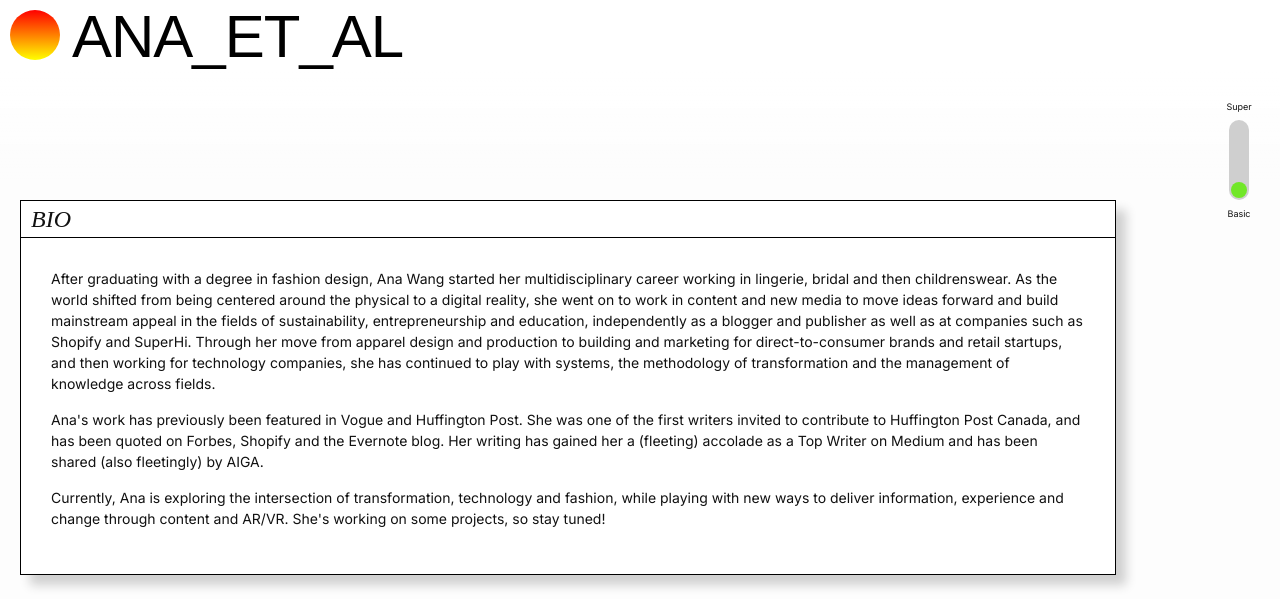
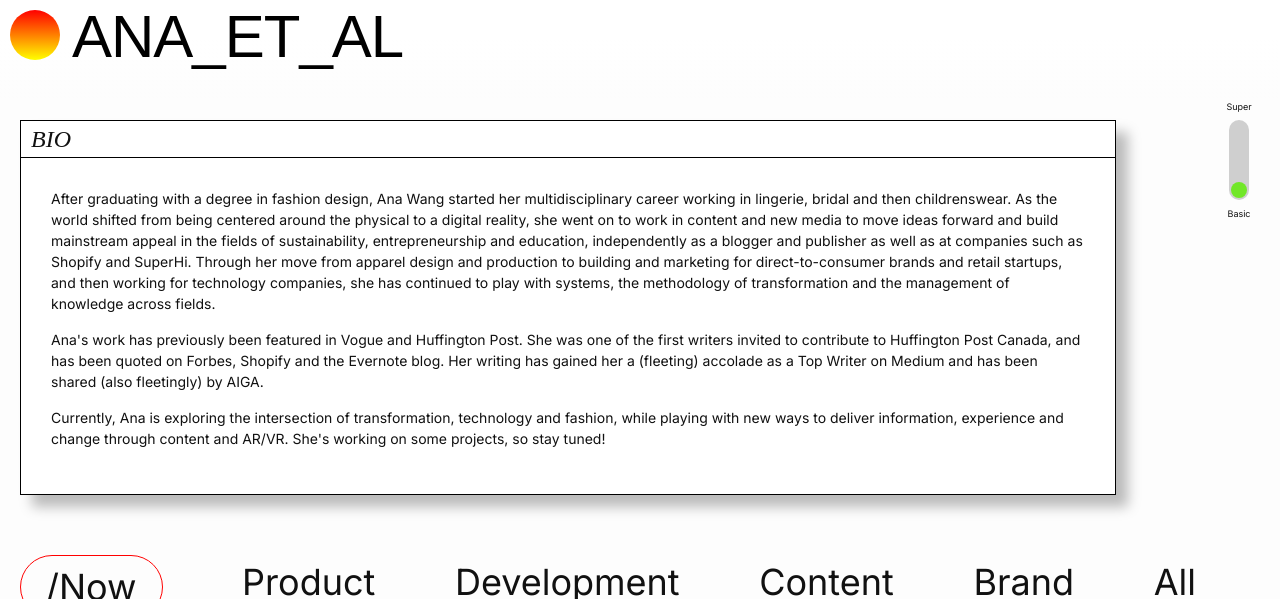
Before and after one commit to ana-wang/website2021, a Jekyll site: the page built from index.markdown, in a window 1280 px wide and 1400 px high. Shown: the top 599 px of the window. Built offline with Jekyll 4.4.1, drawn with Linux system fonts in a browser that asks for light colours; some web fonts are replaced; some of the changed text lies outside the part shown; grey boxes are pictures that could not be loaded.

Commit message:
Fixed dropshadow and Safari gradient bug

```diff
--- a/_includes/projects.html
+++ b/_includes/projects.html
@@ -117,7 +117,7 @@
              </div>
             <p>I'm in the early stages of building a new project and business operating at the intersection of fashion, media, education and systems thinking. Stay tuned for more!</p>
 
-            <div class="work-status loading"><span>Coming May 2021...</span></div>
+            <div class="work-status loading"><span>Coming May 2021</span></div>
 
         </div>
 
--- a/_includes/super.html
+++ b/_includes/super.html
@@ -35,12 +39,13 @@
             body.style.backgroundPosition = "center";
             body.style.backgroundAttachment = "fixed";
             body.style.backgroundImage = "url('/assets/img/clouds.gif')";
+            bar.style.justifyContent = "flex-start";
 
-            bar.style.justifyContent = "flex-start";
-            header.style.backgroundImage = "linear-gradient(#64BEF9 40%, transparent)";
-            footer.style.backgroundImage = "linear-gradient(transparent, #64BEF9)";
-
-
+            header.style.backgroundImage = "linear-gradient(#64BEF9 50%, rgba(100, 190, 249, 0))";
+            header.style.backgroundImage = "-webkit-linear-gradient(#64BEF9 50%, rgba(100, 190, 249, 0))";
+            footer.style.backgroundImage = "linear-gradient(rgba(100, 190, 249, 0), #64BEF9)";
+            footer.style.backgroundImage = "-webkit-linear-gradient(rgba(100, 190, 249, 0), #64BEF9)";
+            socialLinks.style.backgroundColor = "#64BEF9";
 
         }
     }
--- a/assets/main.scss
+++ b/assets/main.scss
@@ -161,7 +161,7 @@
 }
 
 .about, .project, .values {
-    box-shadow: 10px 10px 10px #cfcfcf;
+    box-shadow: 12px 12px 12px rgba(0, 0, 0, 0.264);
 }
 
 .footer {
@@ -276,7 +276,8 @@
     position:fixed;
     bottom:0;
     height:8vh;
-   background-image: linear-gradient(transparent 50%, white);
+   background-image: linear-gradient(#ffffff 40%, rgba(255,255,255,0));
+   background-image: -webkit-linear-gradient(#ffffff 40%, rgba(255,255,255,0));
     z-index: 1;
     padding:0;
     border-top:none;
@@ -350,8 +351,9 @@
     border-bottom:none;
     position:sticky;
     top:0px;
-    height:180px;
-    background-image: linear-gradient( white 40%, transparent);
+    height:100px;
+    background-image: linear-gradient(#ffffff 40%, rgba(255,255,255,0));
+    background-image: -webkit-linear-gradient(#ffffff 40%, rgba(255,255,255,0));
     z-index:4;
 
 }
```
Also changed, not shown: other parts of _includes/super.html (+6 -2 lines), assets/img/thegoodcloset3.jpg (deleted).
